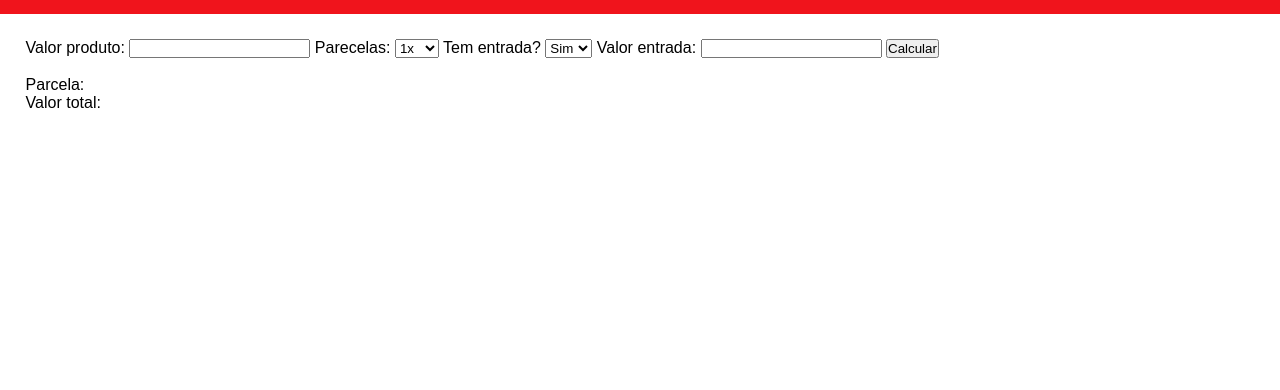
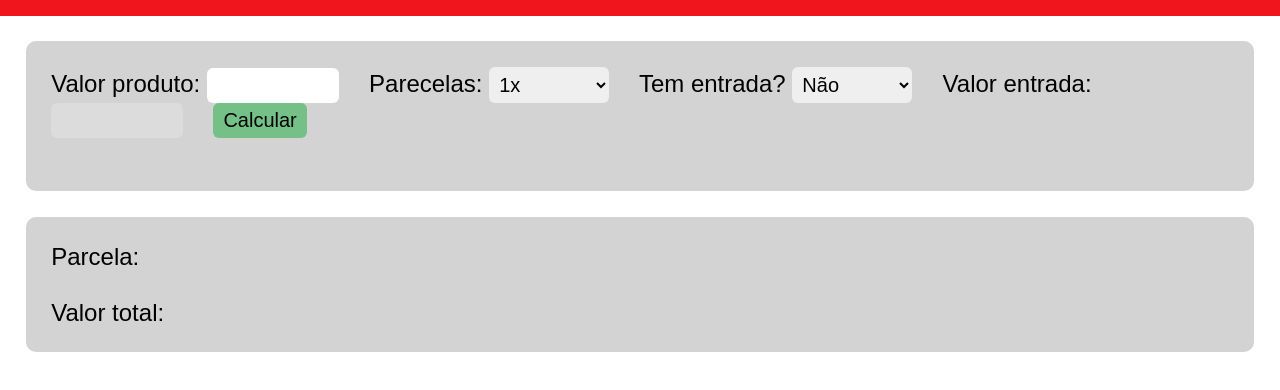
Before and after one commit to RafaAngelin/crediario, a plain HTML site: page index.html in a window 1280 px wide. Shown: the part 76-466 px from the top of the page. Drawn offline with Linux system fonts and the light colour scheme.

Commit message:
Add files via upload

```diff
--- a/index.html
+++ b/index.html
@@ -12,7 +12,7 @@
     <header>
         <img src="damazzini.webp" height="60">
     </header>
-    <div>
+    <div class="box">
         <label>Valor produto:</label>
         <input id="produto" type="number">
 
@@ -46,19 +46,21 @@
 
         <label>Tem entrada?</label>
         <select id="tipo" onchange="opcao()">
+            <option value="1">Não</option>
             <option value="2">Sim</option>
-            <option value="1">Não</option>
         </select>
 
         <label>Valor entrada:</label>
-        <input id="entrada" type="number">
+        <input id="entrada" type="number" disabled>
 
         <button onclick="calcular()">Calcular</button>
 
         <br>
         <br>
-
+    </div>
+    <div class="box">
         <p id="resultado">Parcela:</p>
+        <br>
         <p id="total">Valor total:</p>
 
         <script src="script.js"></script>
--- a/style.css
+++ b/style.css
@@ -5,6 +5,7 @@
 
 body{
     font-family: Arial;
+    font-size: 24px;
 }
 
 header{
@@ -12,6 +13,31 @@ header{
     padding: 1%;
 }
 
-div{
+.box{
+    background-color: lightgray;
     margin: 2%;
+    padding: 2%;
+    border-radius: 10px;
 }
+
+input,
+select{
+    width: 120px;
+    margin-right: 2%;
+    padding: 6px 6px;
+    border-radius: 6px;
+    border: 0;
+    font-size: 20px;
+}
+
+button{
+    background-color: #74c087;
+    padding: 6px 10px;
+    border-radius: 6px;
+    border: 0;
+    font-size: 20px;
+}
+
+button:hover{
+    background-color: #3ba756;
+}
```
